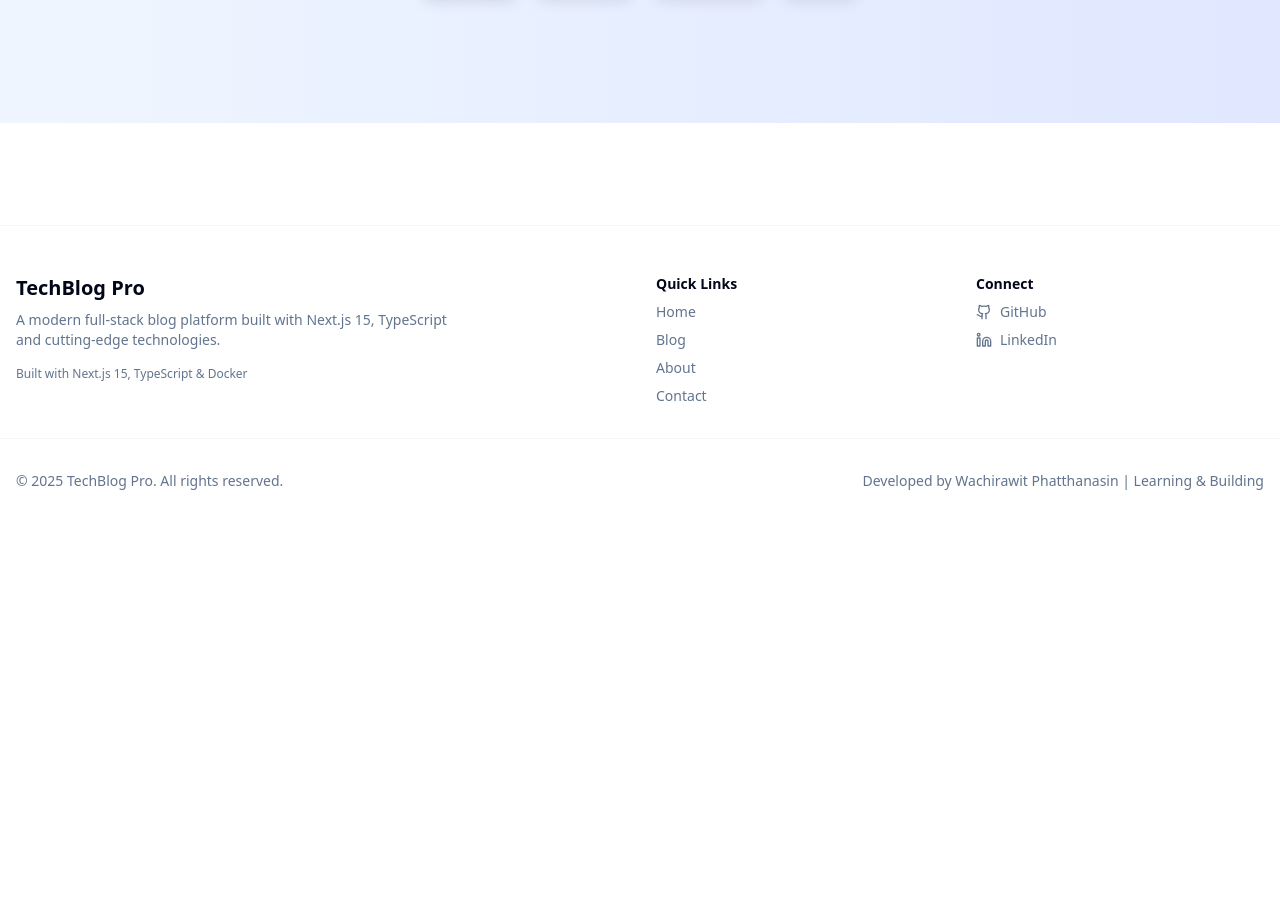
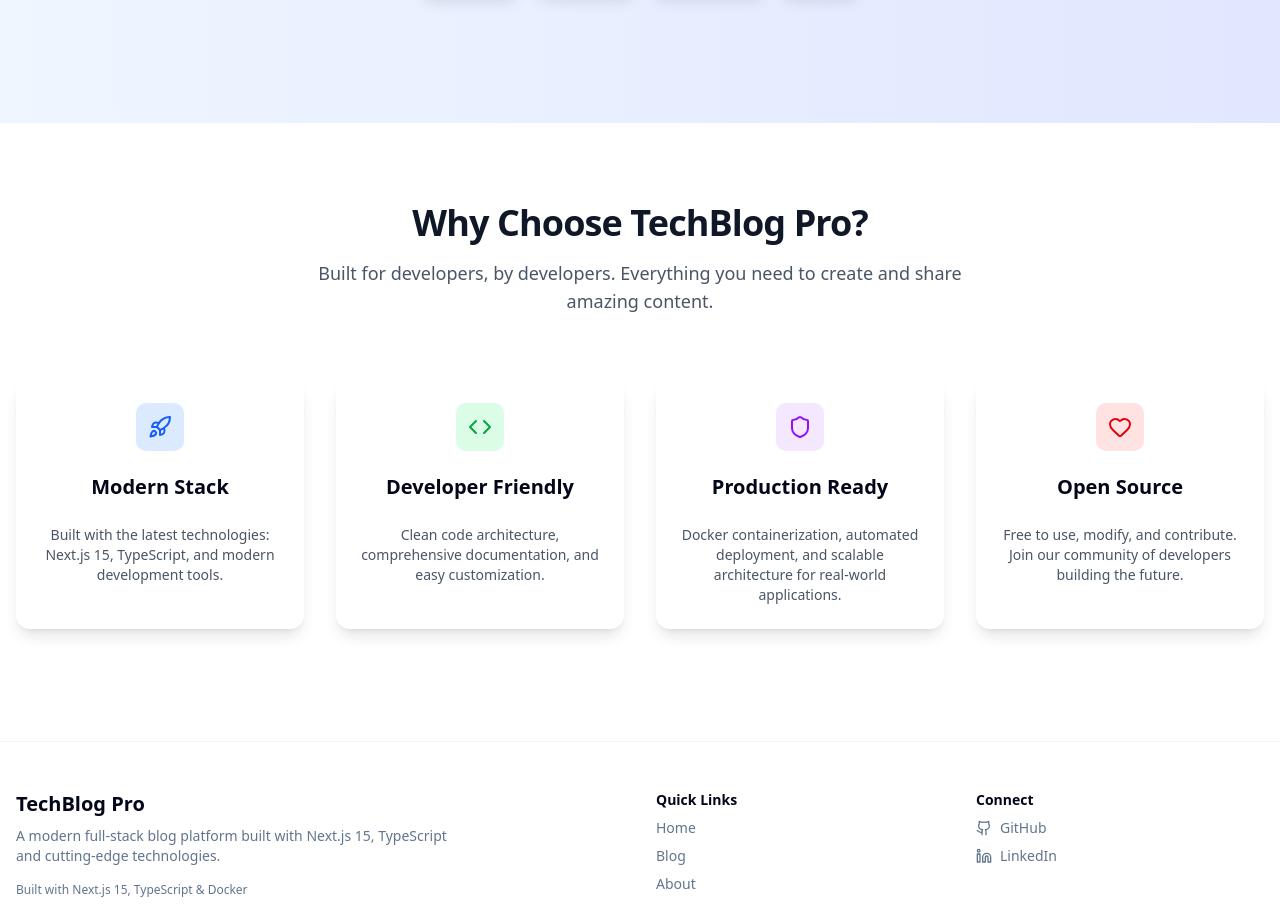
Before and after one commit to fireballdev99/techblog-pro, a Next.js app: page / in a window 1280 px wide. Shown: the part 640-1545 px from the top of the page. Before the commit the page ends 1179 px from the top, so only its background shows below. Built offline with nearby package versions, Linux system fonts and the light colour scheme.

Commit message:
feat(home): add Features section with 4 feature cards

```diff
--- a/app/page.tsx
+++ b/app/page.tsx
@@ -1,4 +1,12 @@
 import { Button } from '@/components/ui/button';
+import {
+  Card,
+  CardContent,
+  CardDescription,
+  CardHeader,
+  CardTitle,
+} from '@/components/ui/card';
+import { Rocket, Code, Shield, Heart } from 'lucide-react';
 import Link from 'next/link';
 
 export default function HomePage() {
@@ -42,7 +50,6 @@ export default function HomePage() {
               <p className="text-sm font-semibold text-gray-500 mb-8">
                 BUILT WITH MODERN TECHNOLOGIES
               </p>
-              <div className="flex flex-wrap items-center justify-center gap-6">
               <div className="flex flex-wrap items-center justify-center gap-4">
                 <div className="px-4 py-2 bg-gradient-to-r from-black to-gray-800 text-white rounded-lg text-sm font-medium border shadow-lg">
                   Next.js 15
@@ -60,6 +67,84 @@ export default function HomePage() {
             </div>
           </div>
         </div>
+      </section>
+
+      {/* Features Section */}
+      <section className="py-20 bg-white">
+        <div className="container max-w-screen-2xl px-8 lg:px-4">
+          <div className="mx-auto max-w-2xl text-center mb-16">
+            <h2 className="text-3xl font-bold tracking-tight text-gray-900 sm:text-4xl">
+              Why Choose TechBlog Pro?
+            </h2>
+            <p className="mt-4 text-lg text-gray-600">
+              Built for developers, by developers. Everything you need to create
+              and share amazing content.
+            </p>
+          </div>
+          {/* Features Grid */}
+          <div className="grid grid-cols-1 md:grid-cols-2 lg:grid-cols-4 gap-8">
+            {/* Feature 1 */}
+            <Card className="text-center border-0 shadow-lg">
+              <CardHeader>
+                <div className="size-12 bg-blue-100 rounded-lg flex items-center justify-center mx-auto mb-4">
+                  <Rocket className="size-6 text-blue-600" />
+                </div>
+                <CardTitle className="text-xl">Modern Stack</CardTitle>
+              </CardHeader>
+              <CardContent>
+                <CardDescription className="text-gray-600">
+                  Built with the latest technologies: Next.js 15, TypeScript,
+                  and modern development tools.
+                </CardDescription>
+              </CardContent>
+            </Card>
+            {/* Feature 2 - Developer Friendly */}
+            <Card className="text-center border-0 shadow-lg">
+              <CardHeader>
+                <div className="size-12 bg-green-100 rounded-lg flex items-center justify-center mx-auto mb-4">
+                  <Code className="size-6 text-green-600" />
+                </div>
+                <CardTitle className="text-xl">Developer Friendly</CardTitle>
+              </CardHeader>
+              <CardContent>
+                <CardDescription className="text-gray-600">
+                  Clean code architecture, comprehensive documentation, and easy
+                  customization.
+                </CardDescription>
+              </CardContent>
+            </Card>
+            {/* Feature 3 - Production Ready */}
+            <Card className="text-center border-0 shadow-lg">
+              <CardHeader>
+                <div className="size-12 bg-purple-100 rounded-lg flex items-center justify-center mx-auto mb-4">
+                  <Shield className="size-6 text-purple-600" />
+                </div>
+                <CardTitle className="text-xl">Production Ready</CardTitle>
+              </CardHeader>
+              <CardContent>
+                <CardDescription className="text-gray-600">
+                  Docker containerization, automated deployment, and scalable
+                  architecture for real-world applications.
+                </CardDescription>
+              </CardContent>
+            </Card>
+
+            {/* Feature 4 - Open Source */}
+            <Card className="text-center border-0 shadow-lg">
+              <CardHeader>
+                <div className="size-12 bg-red-100 rounded-lg flex items-center justify-center mx-auto mb-4">
+                  <Heart className="size-6 text-red-600" />
+                </div>
+                <CardTitle className="text-xl">Open Source</CardTitle>
+              </CardHeader>
+              <CardContent>
+                <CardDescription className="text-gray-600">
+                  Free to use, modify, and contribute. Join our community of
+                  developers building the future.
+                </CardDescription>
+              </CardContent>
+            </Card>
+          </div>
         </div>
       </section>
     </div>
```
Lines whose indentation alone changed are shown as unchanged.
